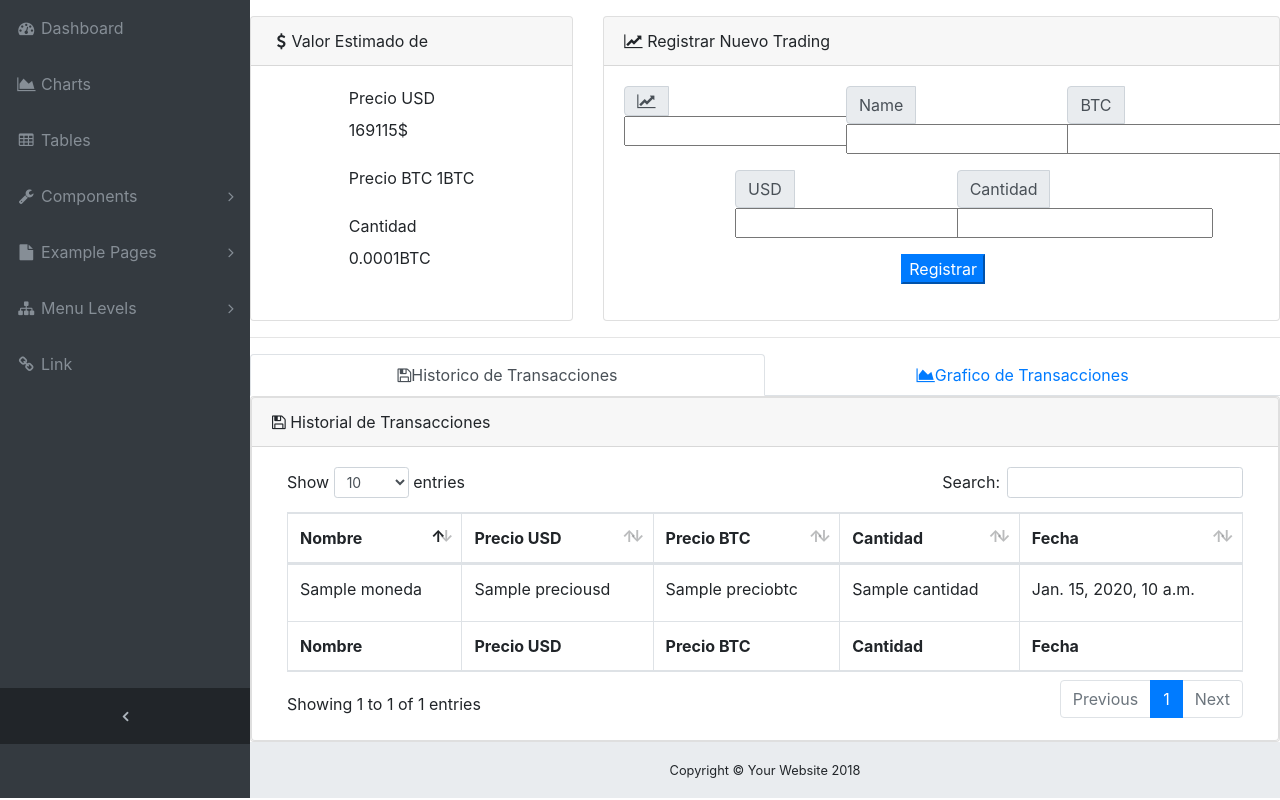
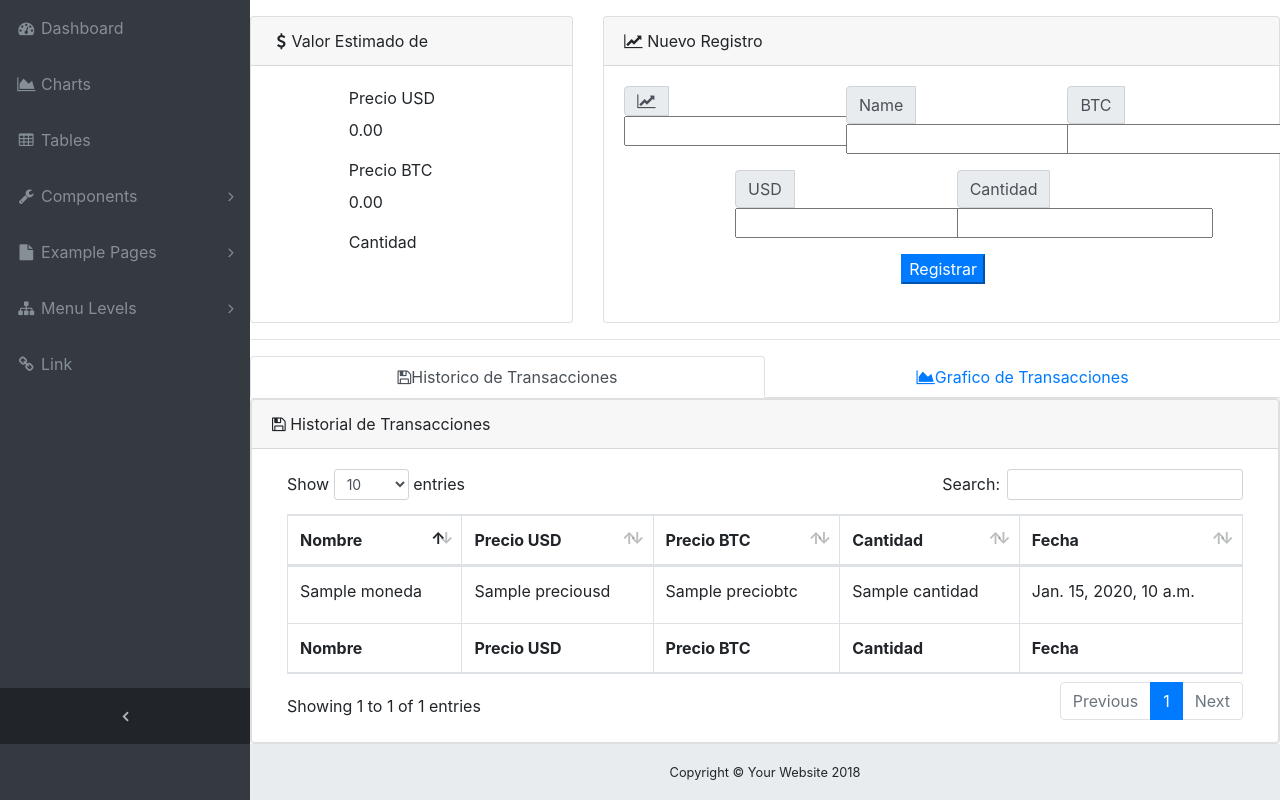
Before and after one commit to Victorjcb28/CryptoFolio, a Django app: template templates/moneda/moneda_info.html in a window 1280 px wide. Shown: the part 56-856 px from the top of the page. Run offline with Django 3.2, Linux system fonts and the light colour scheme; the template is opened without the code that fills it: most values are stand-ins (such as "Sample title", 1, 10 or a date in 2020); form fields are guessed from the names that the template uses; some libraries are stand-ins or nearby versions.

Commit message:
Add files via upload

```diff
--- a/templates/base/base.html
+++ b/templates/base/base.html
@@ -23,6 +23,7 @@
 
   <!-- Custom styles for this template-->
   <link rel="stylesheet" href="{% static 'css/sb-admin.css' %}">
+  <link rel="stylesheet" href="{% static 'css/style.css' %}">
 
 </head>
 
@@ -36,7 +37,7 @@
     <div class="collapse navbar-collapse" id="navbarResponsive">
       <ul class="navbar-nav navbar-sidenav" id="exampleAccordion">
         <li class="nav-item" data-toggle="tooltip" data-placement="right" title="Dashboard">
-          <a class="nav-link" href="index.html">
+          <a class="nav-link" href="{% url 'monedas:index' %}">
             <i class="fa fa-fw fa-dashboard"></i>
             <span class="nav-link-text">Dashboard</span>
           </a>
--- a/templates/moneda/moneda_info.html
+++ b/templates/moneda/moneda_info.html
@@ -1,6 +1,48 @@
 {% extends 'base/base.html' %}
 {% load staticfiles %}
 {% block content %}
+<script>
+
+    $(document).ready(
+            function() {
+                setInterval(function() {
+                	var lista2=[];
+                		var lista3=[];
+	                     var lista4=[];
+                   		 $("#myTable tbody tr").each(function(){
+                                var lista4={};
+                                var tds=$(this).find("td");
+                                lista4.usd=tds.filter(":eq(2)").text();
+                                lista4.btc=tds.filter(":eq(3)").text();
+                                lista3.push(lista4);
+
+                          });
+
+
+
+                   		  $(".cantidaddolar").each(function(){
+				            var cantidad = Number($(this).text());
+				            lista2.push(cantidad);
+				        });
+
+                   		 //console.log(lista3)
+                   		 //console.log(lista2)
+                   		 //console.log(lista3[0].usd *lista2)
+                   		 var suma=lista3[0].usd *lista2;
+                   		 var btc=lista3[0].btc*lista2;
+                   		 var total=suma.toFixed(2);
+                   		 var totalbtc=btc.toFixed(2);
+                   		 $('.usd1').text(total);
+                   		 $('.btc1').text(totalbtc);
+                   		 $('#id_preciobtc').val(lista3[0].btc);
+                   		 $('#id_preciousd').val(lista3[0].usd);
+
+
+
+
+                }, 400);
+            });
+    </script>
 
 <script>
     $(document).ready(function() {
@@ -42,50 +84,50 @@
 
 </script>
 
+
+
 <script>
     $(document).ready(function() {
 
-       var lista=[];
-       var lista2=[];
-       $(".fecha").each(function(){
-            var monto = String($(this).text());
-            lista.push(monto);
-
-        });
-
-        $(".cantidad").each(function(){
-            var cantidad = Number($(this).text());
-            lista2.push(cantidad);
-        });
-
-        var datos={
-            type:"bar",
-            data:{
-                datasets:[{
-                    label:'Prueba',
-                    data:lista2,
-                    backgroundColor:[
-                        "#F7464A",
-                        "#46BFBD",
-                        "#FDB45C",
-                        "#949FB1",
-                        "#4D5360",
-
-                    ],
-                }],
-                labels:lista,
-            },
-            optiops:{
-                reponsive: true,
-            }
-        };
-        var canvas= document.getElementById('chart').getContext('2d');
-        window.bar= new Chart(canvas, datos);
 
 
     });
 
 </script>
+
+		<table class="table table-bordered" id="myTable" style="display: none;">
+
+			<thead>
+				<tr>
+					<td>Symbolo</td>
+					<td>nombre</td>
+					<td>usd</td>
+
+
+					<td>btc</td>
+				</tr>
+			</thead>
+
+			<tbody>
+
+			{% for data in datas%}
+
+
+
+				<tr>
+					<td ><label for="" class="symbol1">{{data.symbol}}</label></td>
+					<td>{{data.name}}</td>
+					<td class="usd">{{data.price_usd}}</td>
+					<td >{{data.price_btc}}</td>
+
+
+
+				</tr>
+			{% endfor %}
+
+			</tbody>
+
+		</table>
 <form method="POST" id="guardarpos">
 
 	{% csrf_token %}
@@ -104,7 +146,7 @@
 						<div class="col-md-6">
 							<div class="form-group">
 								<label for="Moneda">Precio USD</label>
-						    	<label for="">169115$</label>
+						    	<p class=usd1></p>
 
 							</div>
 						</div>
@@ -113,15 +155,15 @@
 						<div class="col-md-6 ">
 							<div class="form-group">
 								<label for="Moneda">Precio BTC</label>
-						    	<label for="">1BTC</label>
+						    	<p class=btc1></p>
 							</div>
 						</div>
 					</div>
 					<div class="row justify-content-center">
 						<div class="col-md-6 ">
 							<div class="form-group">
-								<label for="Moneda">Cantidad</label>
-						    	<label for="">0.0001BTC</label>
+								<label for="Moneda">Cantidad</label> <br>
+						    	<label for="" class="cantidaddolar">{{form.cantidad.value}}</label>
 							</div>
 						</div>
 
@@ -139,7 +181,7 @@
 		<!-- Example Pie Chart Card-->
         <div class="card mb-6" style="height: 100%;">
             <div class="card-header">
-              <i class="fa fa-line-chart"></i> Registrar Nuevo Trading
+              <i class="fa fa-line-chart"></i> Nuevo Registro
             </div>
             <div class="card-body">
 	            <div class="row">
@@ -202,7 +244,7 @@
 	            <div class="row justify-content-center">
 	              	<div class="col-md-2">
 	              		<fieldset class="form-group">
-							<input type="submit" value="Registrar" class="btn-primary">
+							<input type="submit" value="Registrar" class="btn-primary register">
 						</fieldset>
 	              	</div>
 
@@ -318,5 +360,4 @@
 
 
 
-
 {% endblock %}
```
Also changed, not shown: templates/moneda/index.html (+2 -5 lines), templates/moneda/moneda_form.html (+4 -5 lines).
